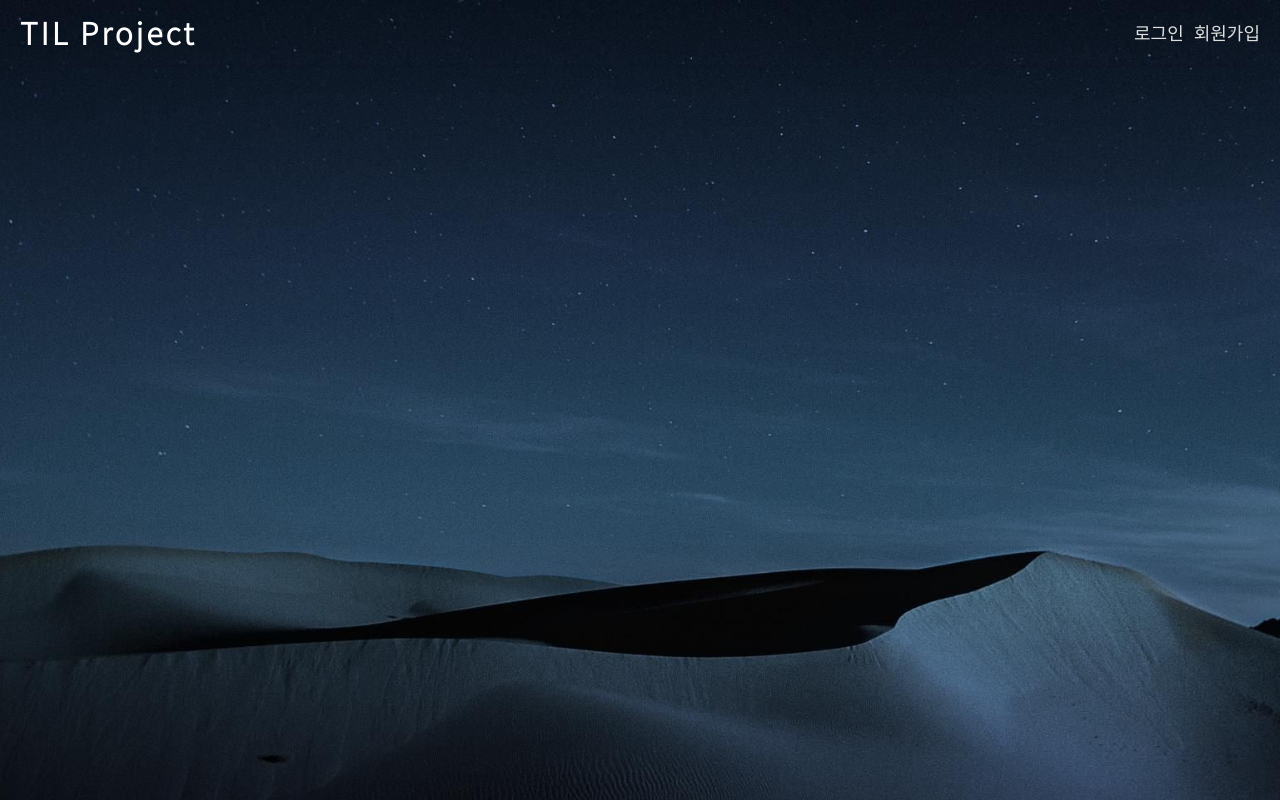
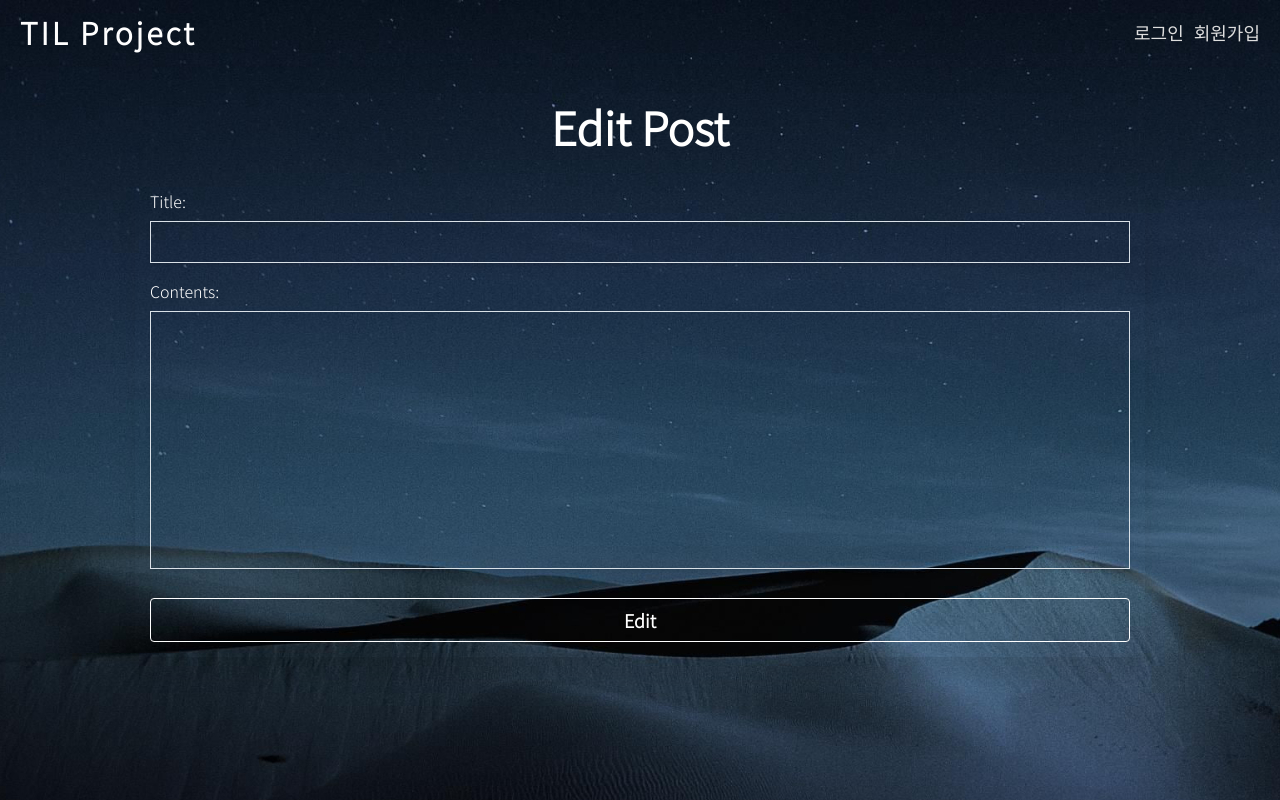
Before and after one commit to pak0426/vue-til-study, a Vue app: page /post/1 in a window 1280 px wide. Built offline with nearby package versions, Linux system fonts and the light colour scheme; a web font is replaced by a local one.

Commit message:
- 수정 페이지 마크업 - 홈 로고 클릭 시 이동 URL 이상했던 오류 수정

```diff
--- a/src/components/common/AppHeader.vue
+++ b/src/components/common/AppHeader.vue
@@ -1,10 +1,10 @@
 <template>
   <header>
     <div>
-      <router-link to="/" class="logo">
+      <a href="javascript:;" class="logo">
         TIL Project
         <span v-if="isLogin">by {{ $store.state.username }}</span>
-      </router-link>
+      </a>
     </div>
     <div class="navigations">
       <template v-if="isLogin">
--- a/src/components/PostAddForm.vue
+++ b/src/components/posts/PostAddForm.vue
@@ -1,6 +1,6 @@
 <template>
   <div class="contents">
-    <h1 class="page-header">생성 페이지</h1>
+    <h1 class="page-header">Create Post</h1>
     <div class="form-wrapper">
       <form class="form" @submit.prevent="submitForm">
         <div>
--- a/src/components/posts/PostEditForm.vue
+++ b/src/components/posts/PostEditForm.vue
@@ -1,11 +1,51 @@
 <template>
-
+  <div class="contents">
+    <h1 class="page-header">Edit Post</h1>
+    <div class="form-wrapper">
+      <form class="form" @submit.prevent="submitForm">
+        <div>
+          <label for="title">Title:</label>
+          <input id="title" type="text" v-model="title">
+        </div>
+        <div>
+          <label for="contents">Contents:</label>
+          <textarea id="contents" rows="10" v-model="contents"></textarea>
+          <p v-if="!isContentsValid" class="validation-text warning">Contents is too long</p>
+        </div>
+        <button type="submit" class="btn">Edit</button>
+      </form>
+      <p class="log">
+        {{ logMessage }}
+      </p>
+    </div>
+  </div>
 </template>
 
 <script>
+export default {
+  data() {
+    return {
+      title: '',
+      contents: '',
+      member_id: '',
+      logMessage: '',
+    }
+  },
+  computed: {
+    isContentsValid() {
+      return this.contents.length < 100
+    },
+  },
+  methods: {
+    submitForm() {
 
+    },
+  }
+}
 </script>
 
 <style scoped>
-
+.form-wrapper .form {
+  width: 100%;
+}
 </style>
--- a/src/views/PostAddPage.vue
+++ b/src/views/PostAddPage.vue
@@ -5,7 +5,7 @@
 </template>
 
 <script>
-import PostAddForm from '@/components/PostAddForm.vue';
+import PostAddForm from '@/components/posts/PostAddForm.vue';
 
 export default {
   components: {
```
